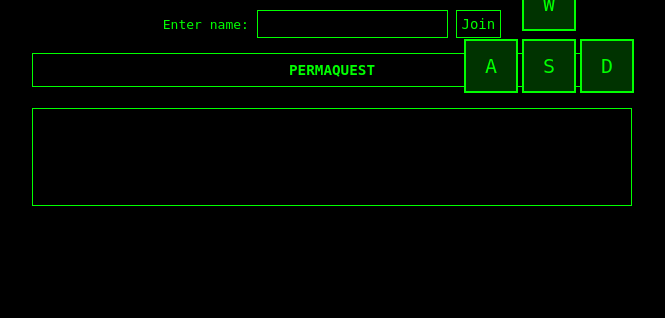
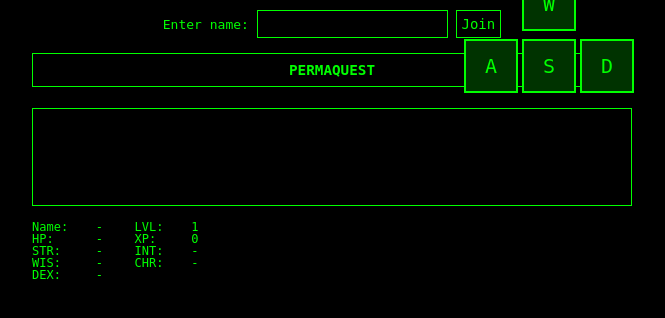
Before and after one commit to basilfish505/dungeon-console, a Flask app: page / in a window 1280 px wide. Shown: the top 318 px of the page, without its empty margins (308-973 px from the left). Run offline with Flask 3, Linux system fonts and the light colour scheme; some libraries are stand-ins or nearby versions.

Commit message:
added more player properties

```diff
--- a/dungeon_crawler.py
+++ b/dungeon_crawler.py
@@ -2,7 +2,7 @@ import eventlet
 eventlet.monkey_patch()
 
 from flask import Flask, render_template, session
-from flask_socketio import SocketIO, emit
+from flask_socketio import SocketIO, emit, join_room
 import random
 import os
 
@@ -14,7 +14,31 @@ socketio = SocketIO(app, cors_allowed_origins="*", async_mode='eventlet')
 class Player:
     def __init__(self, player_id, position):
         self.id = player_id
-        self.pos = position  # [y, x] position
+        self.pos = position
+        self.level = 1
+        self.xp = 0
+        # New HP properties
+        self.mhp = random.randint(10, 20)  # Max HP between 10-20
+        self.hp = self.mhp                  # Current HP starts at max
+        # Other stats
+        self.str = random.randint(1, 10)
+        self.int = random.randint(1, 10)
+        self.wis = random.randint(1, 10)
+        self.chr = random.randint(1, 10)
+        self.dex = random.randint(1, 10)
+
+    def to_dict(self):
+        return {
+            'id': self.id,
+            'level': self.level,
+            'xp': self.xp,
+            'hp': f"{self.hp}/{self.mhp}",  # Format as "current/max"
+            'str': self.str,
+            'int': self.int,
+            'wis': self.wis,
+            'chr': self.chr,
+            'dex': self.dex
+        }
 
     def move(self, direction):
         new_pos = self.pos.copy()
@@ -56,17 +80,16 @@ class GameState:
             x = random.randint(1, self.map_size-2)
             y = random.randint(1, self.map_size-2)
             if self.game_map[y][x] == '.':
-                # Check if position is not occupied by another player
-                if not any(p['pos'] == [y, x] for p in self.players.values()):
+                # Updated to use Player object's pos attribute
+                if not any(p.pos == [y, x] for p in self.players.values()):
                     return [y, x]
 
     def add_player(self, player_id):
         if player_id not in self.players:
-            # Only create new player data if they've never played before
-            self.players[player_id] = {
-                'pos': self.find_random_start(),
-                'id': player_id
-            }
+            # Create new Player object with random stats
+            position = self.find_random_start()
+            new_player = Player(player_id, position)  # This will generate random stats for each new player
+            self.players[player_id] = new_player
         # Mark player as active
         self.active_players[player_id] = self.players[player_id]
         return self.players[player_id]
@@ -81,24 +104,15 @@ class GameState:
             return False
 
         player = self.players[player_id]
-        new_pos = player['pos'].copy()
-
-        if direction == 'w':
-            new_pos[0] -= 1
-        elif direction == 's':
-            new_pos[0] += 1
-        elif direction == 'a':
-            new_pos[1] -= 1
-        elif direction == 'd':
-            new_pos[1] += 1
+        new_pos = player.move(direction)  # Use Player's move method
 
         # Check if move is valid and spot is not occupied by ANY player
         if (0 <= new_pos[0] < self.map_size and
             0 <= new_pos[1] < self.map_size and
             self.game_map[new_pos[0]][new_pos[1]] != '#' and
-            not any(p['pos'] == new_pos for p in self.players.values())):
+            not any(p.pos == new_pos for p in self.players.values())):
 
-            player['pos'] = new_pos
+            player.pos = new_pos
             return True
         return False
 
@@ -106,15 +120,21 @@ class GameState:
     def get_game_state(self, current_player_id):
         visible_map = [row[:] for row in self.game_map]
 
-        # Show all players (active and inactive) as "@"
-        for pid, player in self.players.items():
-            pos = player['pos']
+        # Show all players as "@"
+        for player in self.players.values():
+            pos = player.pos
             visible_map[pos[0]][pos[1]] = '@'
+
+        # Include current player's data if they exist
+        player_data = None
+        if current_player_id and current_player_id in self.players:
+            player_data = self.players[current_player_id].to_dict()
 
         return {
             'map': visible_map,
             'messages': self.messages,
-            'players': len(self.active_players)  # Only count active players
+            'players': len(self.active_players),
+            'player': player_data
         }
 
 # Create game state and generate map immediately when server starts
@@ -132,13 +152,16 @@ def handle_connect():
 @socketio.on('select_id')
 def handle_select_id(player_id):
     if player_id in game_state.active_players:
-        # ID is currently in use
         emit('id_taken', {'message': 'That name is currently in use!'})
     else:
-        # Either resume existing player or create new one
         session['player_id'] = player_id
         game_state.add_player(player_id)
-        emit('game_state', get_game_state(player_id), broadcast=True)
+        # Join the player's room
+        join_room(player_id)
+        # Update all players
+        for pid in game_state.players:
+            if pid in game_state.active_players:
+                emit('game_state', game_state.get_game_state(pid), room=pid)
 
 @socketio.on('disconnect')
 def handle_disconnect():
@@ -149,26 +172,13 @@ def handle_disconnect():
 
 @socketio.on('move')
 def handle_move(direction):
-    player_id = session.get('player_id')
-    if player_id and game_state.move_player(player_id, direction):
-        # Send the base game state with an additional field for the client to handle
-        game_state_data = game_state.get_game_state(None)  # Get base state
-        game_state_data['viewer_id'] = player_id  # Add viewer ID
-        emit('game_state', game_state_data, broadcast=True)
-
-def get_game_state(current_player_id):
-    visible_map = [row[:] for row in game_state.game_map]
-
-    # Show all players (active and inactive) as "@"
-    for pid, player in game_state.players.items():
-        pos = player['pos']
-        visible_map[pos[0]][pos[1]] = '@'
-
-    return {
-        'map': visible_map,
-        'messages': game_state.messages,
-        'players': len(game_state.active_players)  # Only count active players
-    }
+    moving_player_id = session.get('player_id')
+    if moving_player_id and game_state.move_player(moving_player_id, direction):
+        # Update everyone's view, but include each player's own data
+        for pid in game_state.players:
+            state = game_state.get_game_state(pid)
+            if pid in game_state.active_players:  # Only send to connected players
+                emit('game_state', state, room=pid)
 
 if __name__ == '__main__':
     port = int(os.environ.get('PORT', 5000))
--- a/templates/dungeon.html
+++ b/templates/dungeon.html
@@ -42,7 +42,7 @@
             justify-content: end;
             position: relative;
             z-index: 1;
-            margin-right: 2px;  /* Changed from -8px to -4px to move slightly left */
+            margin-right: 2px;
         }
 
         .mobile-btn {
@@ -92,6 +92,39 @@
         *::-webkit-scrollbar {        /* Chrome, Safari and Opera */
             display: none;
         }
+
+        /* Add these styles */
+        #player-properties {
+            margin-top: 15px;
+            font-size: 12px;
+            font-family: monospace;
+            width: 33%;
+        }
+
+        .properties-grid {
+            display: grid;
+            grid-template-columns: auto auto auto auto;
+            gap: 0;
+            line-height: 1;
+        }
+
+        .property-label {
+            color: #00ff00;
+            padding-right: 4px;
+        }
+
+        .property-value {
+            color: #00ff00;
+            padding-right: 8px;
+        }
+
+        .top-row {
+            grid-column: span 4;
+            display: flex;
+            justify-content: space-between;
+            margin-bottom: 0;  /* Remove bottom margin */
+            padding-bottom: 0;  /* Remove padding */
+        }
     </style>
 </head>
 <body>
@@ -115,6 +148,33 @@
 
     <div id="message-log"></div>
 
+    <div id="player-properties">
+        <div class="properties-grid">
+            <span class="property-label">Name:</span>
+            <span class="property-value" id="player-name-display">-</span>
+            <span class="property-label">LVL:</span>
+            <span class="property-value" id="player-level">1</span>
+
+            <span class="property-label">HP:</span>
+            <span class="property-value" id="player-hp">-</span>
+            <span class="property-label">XP:</span>
+            <span class="property-value" id="player-xp">0</span>
+
+            <span class="property-label">STR:</span>
+            <span class="property-value" id="player-str">-</span>
+            <span class="property-label">INT:</span>
+            <span class="property-value" id="player-int">-</span>
+
+            <span class="property-label">WIS:</span>
+            <span class="property-value" id="player-wis">-</span>
+            <span class="property-label">CHR:</span>
+            <span class="property-value" id="player-chr">-</span>
+
+            <span class="property-label">DEX:</span>
+            <span class="property-value" id="player-dex">-</span>
+        </div>
+    </div>
+
     <script>
         var socket = io();
 
@@ -133,6 +193,19 @@
 
         socket.on('game_state', function(data) {
             document.getElementById('map-display').textContent = data.map.map(row => row.join('')).join('\n');
+
+            // Update player properties if they exist
+            if (data.player) {
+                document.getElementById('player-name-display').textContent = data.player.id;
+                document.getElementById('player-level').textContent = data.player.level;
+                document.getElementById('player-xp').textContent = data.player.xp;
+                document.getElementById('player-str').textContent = data.player.str;
+                document.getElementById('player-int').textContent = data.player.int;
+                document.getElementById('player-wis').textContent = data.player.wis;
+                document.getElementById('player-chr').textContent = data.player.chr;
+                document.getElementById('player-dex').textContent = data.player.dex;
+                document.getElementById('player-hp').textContent = data.player.hp;
+            }
         });
 
         document.addEventListener('keydown', function(event) {
```
